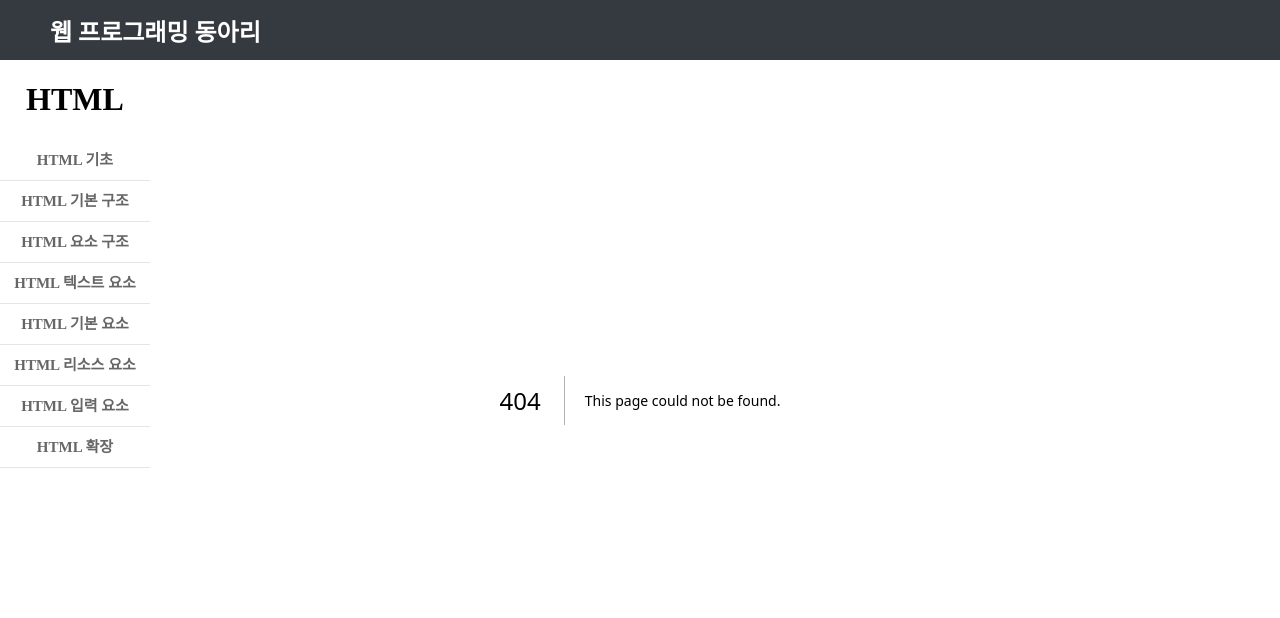
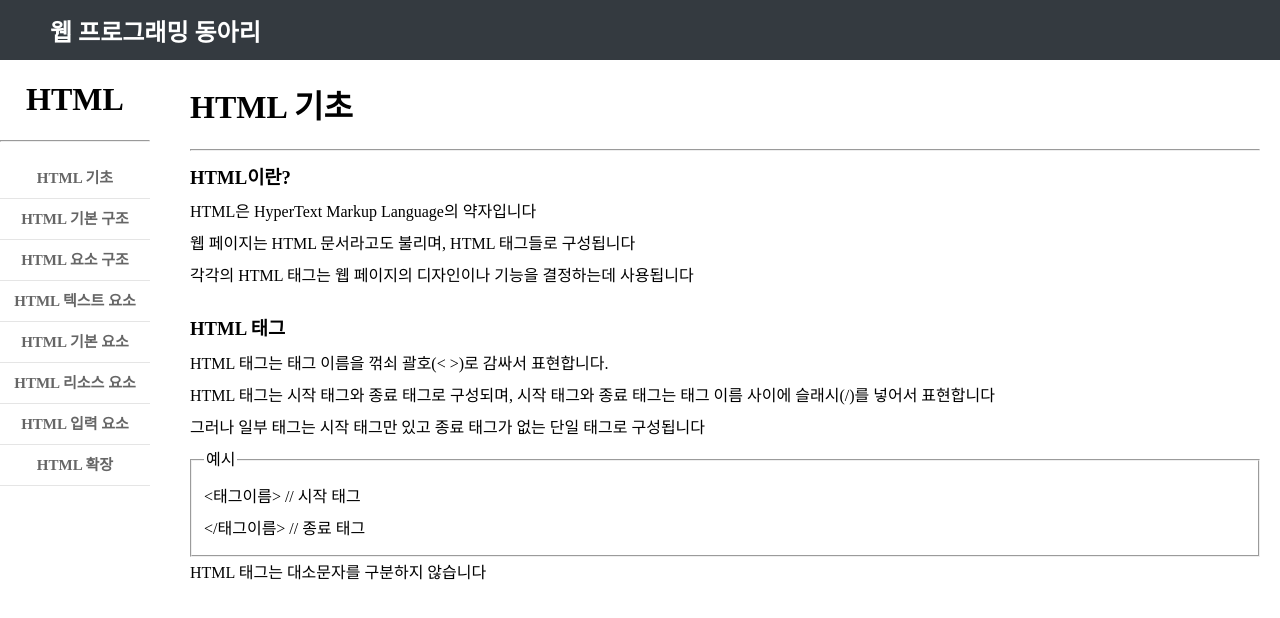
Before and after one commit to anione-web-club/Web-Docs, a Next.js app: page /basic in a window 1280 px wide. Before the commit this address had no page. Shown: the top 618 px of the page. Built offline with nearby package versions, Linux system fonts and the light colour scheme.

Commit message:
Create Basic Page

```diff
--- /dev/null
+++ b/src/app/basic/page.js
@@ -0,0 +1,33 @@
+import style from './style.module.css'
+
+export default function() {
+  return (
+    <>
+      <div className={style.content}>
+        <h1>HTML 기초</h1>
+        <hr />
+        <div className={style.text}>
+          <h3>HTML이란?</h3>
+          <p>
+            HTML은 HyperText Markup Language의 약자입니다 <br />
+            웹 페이지는 HTML 문서라고도 불리며, HTML 태그들로 구성됩니다 <br />
+            각각의 HTML 태그는 웹 페이지의 디자인이나 기능을 결정하는데 사용됩니다
+          </p> <br />
+          <h3>HTML 태그</h3>
+          <p>
+            HTML 태그는 태그 이름을 꺾쇠 괄호(&lt; &gt;)로 감싸서 표현합니다. <br />
+            HTML 태그는 시작 태그와 종료 태그로 구성되며,
+            시작 태그와 종료 태그는 태그 이름 사이에 슬래시(/)를 넣어서 표현합니다 <br />
+            그러나 일부 태그는 시작 태그만 있고 종료 태그가 없는 단일 태그로 구성됩니다 <br />
+            <fieldset>
+              <legend>예시</legend>
+              &lt;태그이름&gt; // 시작 태그 <br />
+              &lt;/태그이름&gt; // 종료 태그 <br />
+            </fieldset>
+            HTML 태그는 대소문자를 구분하지 않습니다
+          </p>
+        </div>
+      </div>
+    </>
+  )
+}
--- /dev/null
+++ b/src/app/basic/style.module.css
@@ -0,0 +1,10 @@
+.content {
+  margin: 0;
+  margin-left: 170px;
+  padding: 60px 20px 20px 20px;
+}
+
+.text * {
+  line-height: 200%;
+  margin: 0;
+}
--- a/src/components/Sidebar/page.js
+++ b/src/components/Sidebar/page.js
@@ -7,8 +7,9 @@ export default function Sidebar() {
     <>
       <div className={style.sidebar}>
         <h1 className={style.textCenter}>HTML</h1>
+        <hr />
         <ul>
-          <li><Link href="/">HTML 기초</Link></li>
+          <li><Link href="/basic">HTML 기초</Link></li>
           <li><Link href="/">HTML 기본 구조</Link></li>
           <li><Link href="/">HTML 요소 구조</Link></li>
           <li><Link href="/">HTML 텍스트 요소</Link></li>
```
